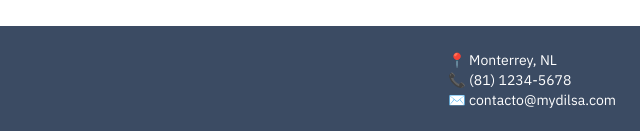
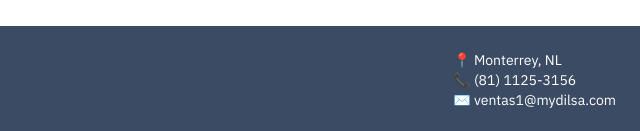
Before and after one commit to no-c-123/mydilsa-web, an Astro site: page /contacto in a window 1280 px wide. Shown: the part 1431-1562 px from the top of the page, 640-1280 px from the left. Built offline with nearby package versions, Linux system fonts and the light colour scheme; Astro itself is replaced by a stand-in of ours.

Commit message:
contact info change

```diff
--- a/src/components/Footer.astro
+++ b/src/components/Footer.astro
@@ -6,8 +6,8 @@
       </div>
       <div>
         <p>📍 Monterrey, NL</p>
-        <p>📞 (81) 1234-5678</p>
-        <p>✉️ contacto@mydilsa.com</p>
+        <p>📞 (81) 1125-3156</p>
+        <p>✉️ ventas1@mydilsa.com</p>
       </div>
     </div>
 </footer>
--- a/src/pages/contacto.astro
+++ b/src/pages/contacto.astro
@@ -9,6 +9,6 @@
 <FadeIn client:load>
     <Layout>
         <ContactoHero />
-        <ContactoFormulario />
+        <ContactoFormulario client:load />
     </Layout>
 </FadeIn>
```
